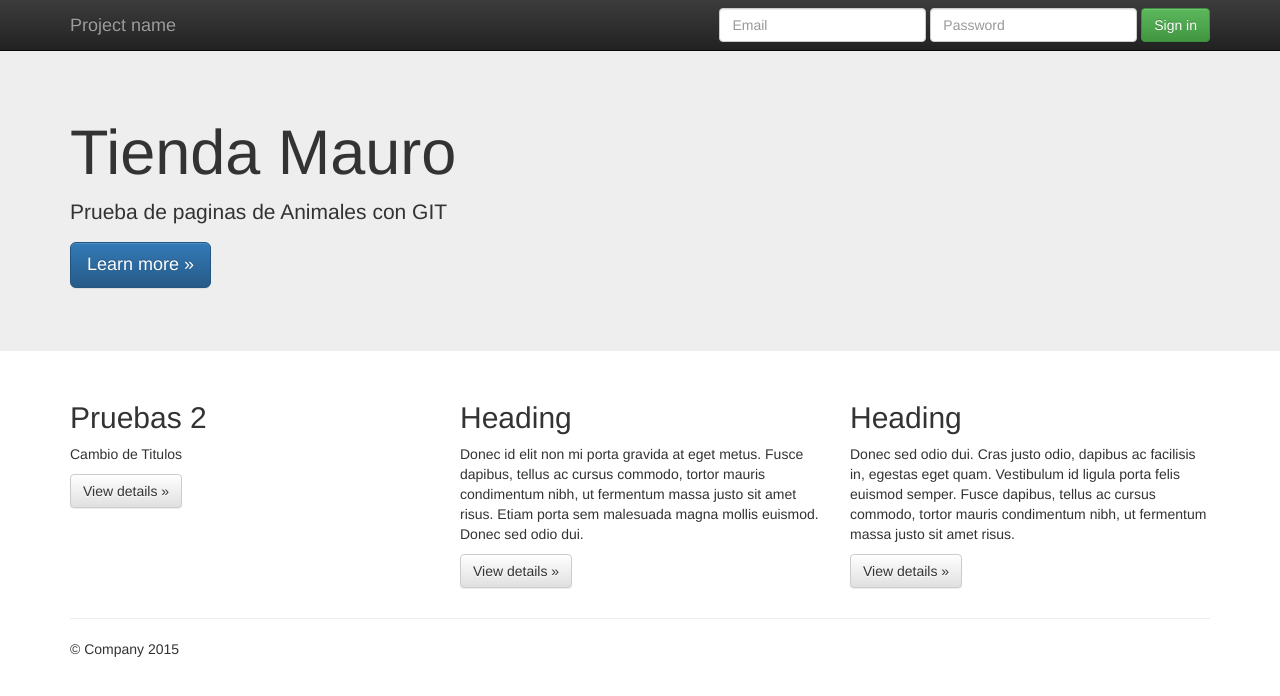
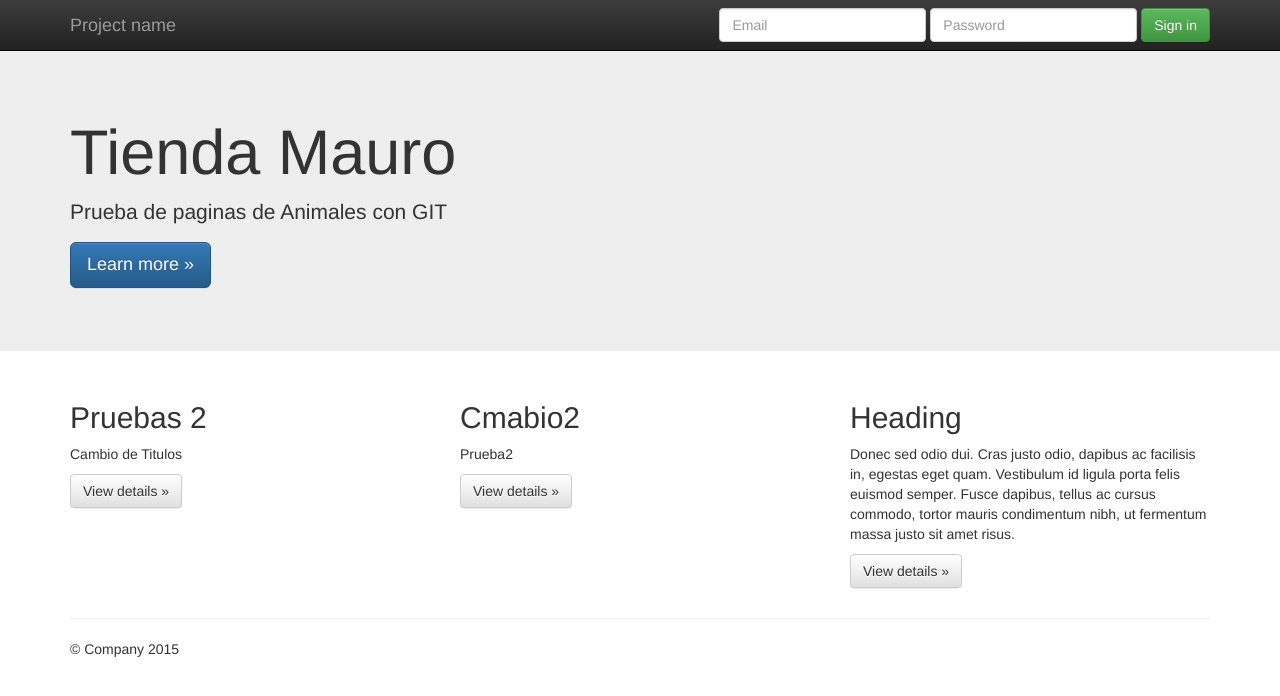
Before and after one commit to MauricioMoyaC/EjemploGitBF, a plain HTML site: page index.html in a window 1280 px wide. Drawn offline with nearby package versions, Linux system fonts and the light colour scheme.

Commit message:
se modifica funcion2

```diff
--- a/index.html
+++ b/index.html
@@ -70,8 +70,8 @@
           <p><a class="btn btn-default" href="#" role="button">View details &raquo;</a></p>
         </div>
         <div class="col-md-4">
-          <h2>Heading</h2>
-          <p>Donec id elit non mi porta gravida at eget metus. Fusce dapibus, tellus ac cursus commodo, tortor mauris condimentum nibh, ut fermentum massa justo sit amet risus. Etiam porta sem malesuada magna mollis euismod. Donec sed odio dui. </p>
+          <h2>Cmabio2</h2>
+          <p>Prueba2</p>
           <p><a class="btn btn-default" href="#" role="button">View details &raquo;</a></p>
        </div>
         <div class="col-md-4">
```
